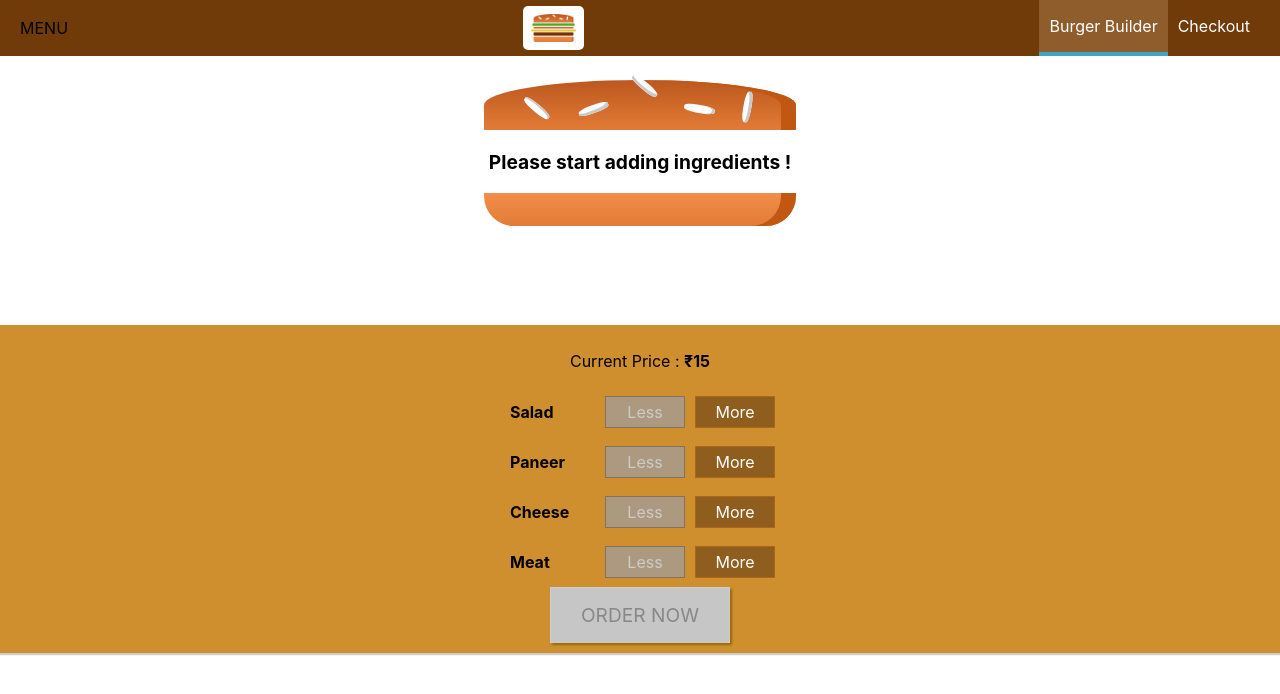
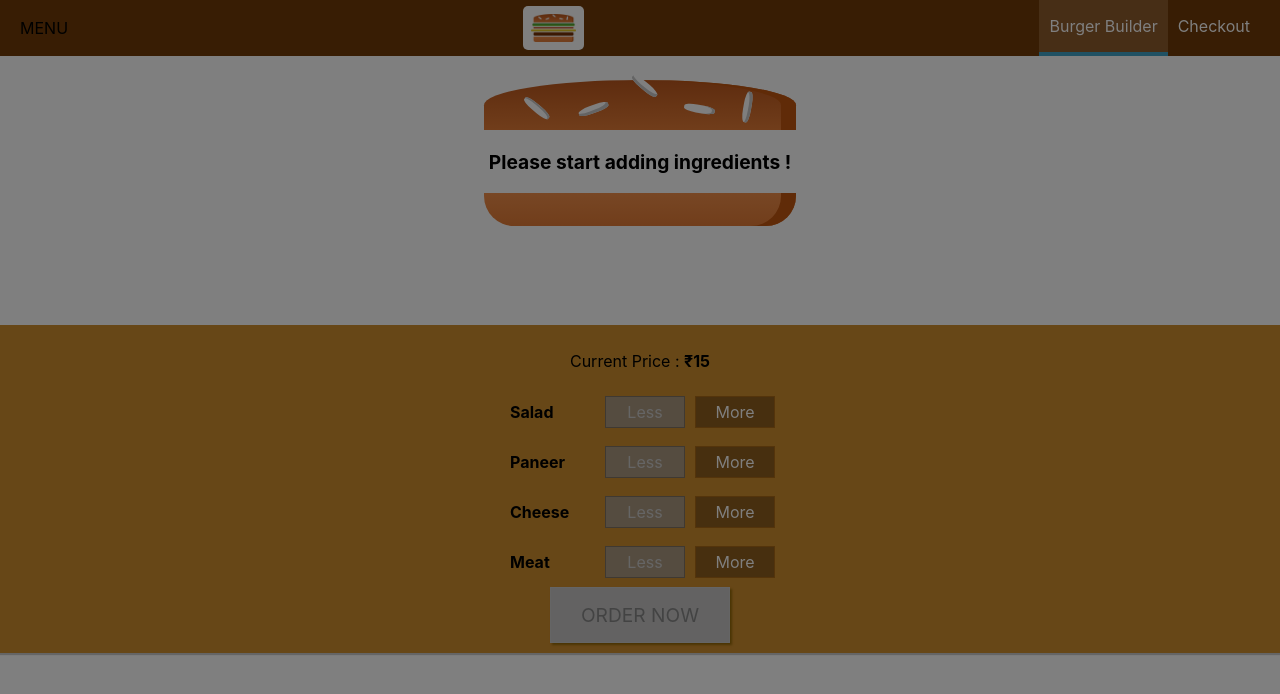
Before and after one commit to yash1rj/Buger-Builder, a React (Create React App) app: page / in a window 1280 px wide. Shown: the top 694 px of the page. Built offline with nearby package versions, Linux system fonts and the light colour scheme.

Commit message:
Update SideDrawer.js
-Adding Backdrop to SideDrawer
-Styling classes add/remove appropriately for SideDrawer open/close

```diff
--- a/src/components/Navigation/SideDrawer/SideDrawer.js
+++ b/src/components/Navigation/SideDrawer/SideDrawer.js
@@ -2,13 +2,20 @@ import React from "react";
 
 import Logo from '../../Logo/Logo';
 import NavigationItems from '../NavigationItems/NavigationItems';
+import Backdrop from '../../UI/Backdrop/Backdrop';
+import Aux from '../../../hoc/Auxiliary';
 
 import classes from './SideDrawer.module.css';
 
 const sideDrawer = (props) => {
-
+    let attachedClasses = [classes.SideDrawer, classes.Close];
+    if (props.open) {
+        attachedClasses = [classes.SideDrawer, classes.Open];
+    }
     return (
-        <div className={classes.SideDrawer}>
+        <Aux>
+            <Backdrop show={props.open} clicked={props.closed} />
+            <div className={attachedClasses.join(' ')}>
                 <div className={classes.Logo}>
                     <Logo />
                 </div>
@@ -16,6 +23,7 @@ const sideDrawer = (props) => {
                     <NavigationItems />
                 </nav>
             </div>
+        </Aux>
     );
 };
 
```
Lines whose indentation alone changed are shown as unchanged.
